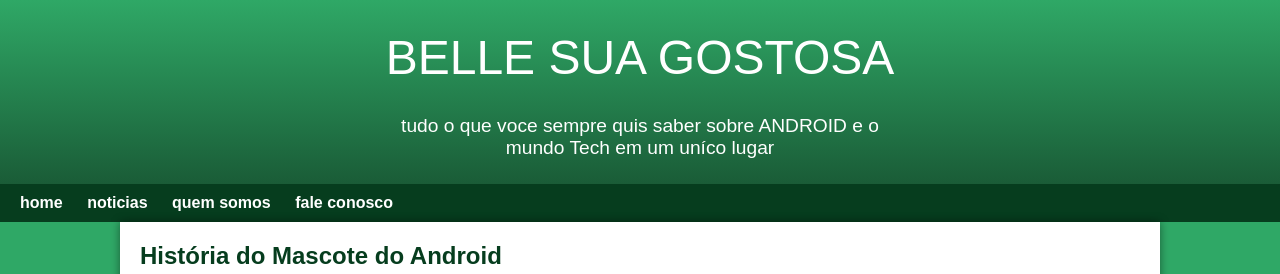
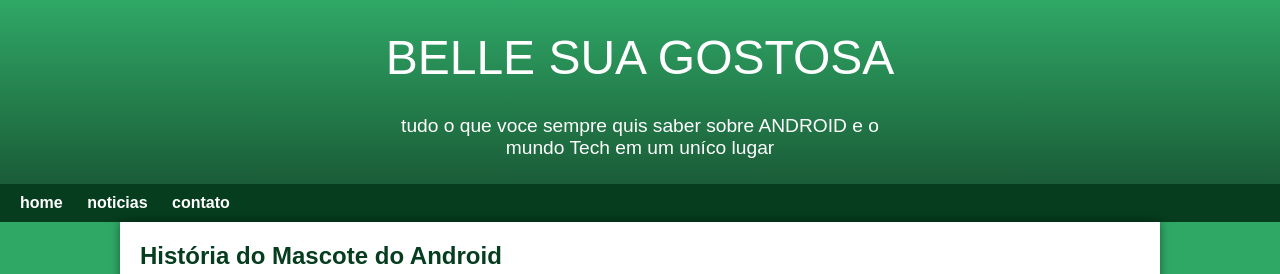
Before and after one commit to victorvillegas16/projeto-android-01, a plain HTML site: page index.html in a window 1280 px wide. Shown: the top 274 px of the page. Drawn offline with Linux system fonts and the light colour scheme; a web font is replaced by a local one.

```diff
--- a/index.html
+++ b/index.html
@@ -17,8 +17,7 @@
     <nav>
         <a href="">home</a>
         <a href="">noticias</a>
-        <a href="">quem somos</a>
-        <a href="">fale conosco</a>
+        <a href="">contato</a>
     </nav>
 
     <main>
--- a/style.css
+++ b/style.css
@@ -60,6 +60,7 @@ header>p{
     padding-left: 10;
     padding-right: 10;
     padding-bottom: 25px;
+    box-shadow: 2px 2 px 0px rgba(0, 0, 0, 0.462);
 }
 
 nav{
```
